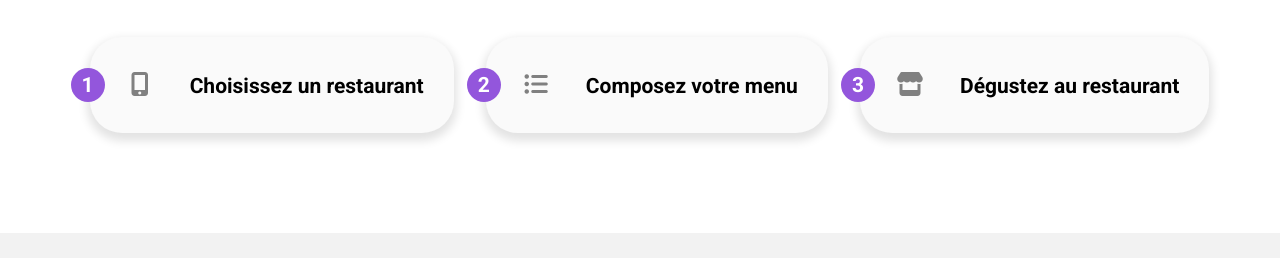
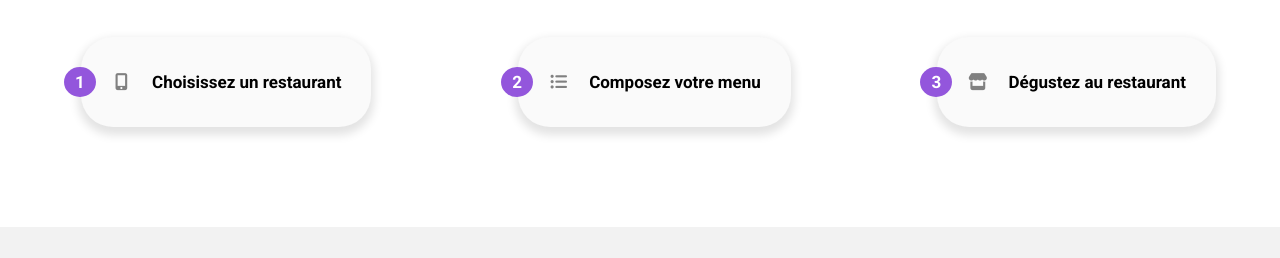
Before and after one commit to Sovlo1/RaphaelAlves_3_23112021, a website: page index.html in a window 1280 px wide. Shown: the part 542-800 px from the top of the page. Drawn offline with Linux system fonts and the light colour scheme; a web font is replaced by a local one.

Commit message:
updated howto

```diff
--- a/sass/components/_howto.scss
+++ b/sass/components/_howto.scss
@@ -7,7 +7,7 @@
     &__buttons {
         @include desktop {
             display: flex;
-            flex-wrap: wrap;
+            justify-content: space-between;
         }
     }
     &__button {
@@ -16,11 +16,18 @@
         font-size: 21px;
         font-weight: bold;
         margin: 30px auto 30px auto;
+        @include desktop {
+            font-size: 17px;
+            margin: 30px 0 30px 0;
+        }
         &--number {
             background-color: $color-primary;
             padding: 5px 11px 5px 11px;
             border-radius: 50%;
             color: $background;
+            @include desktop {
+                font-size: 17px;
+            }
         }
         &--about {
             width: 100%;
@@ -39,6 +46,10 @@
             margin: 0 35px 0 35px;
             color: darken($color: $background, $amount: 50);
             font-size: 24px;
+            @include desktop {
+                font-size: 17px;
+                margin: 0 20px 0 30px;
+            }
         }
     }
 }
```
Also changed, not shown: style/style.css, 1 other file.
